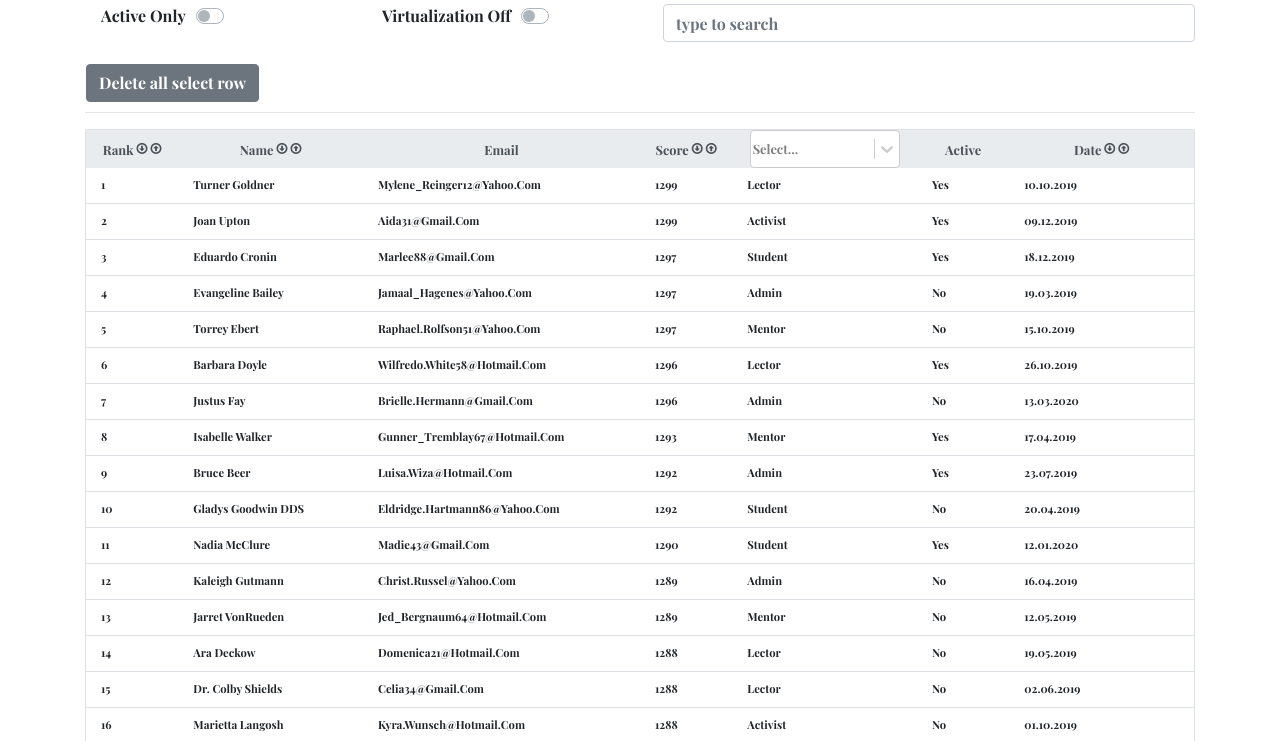
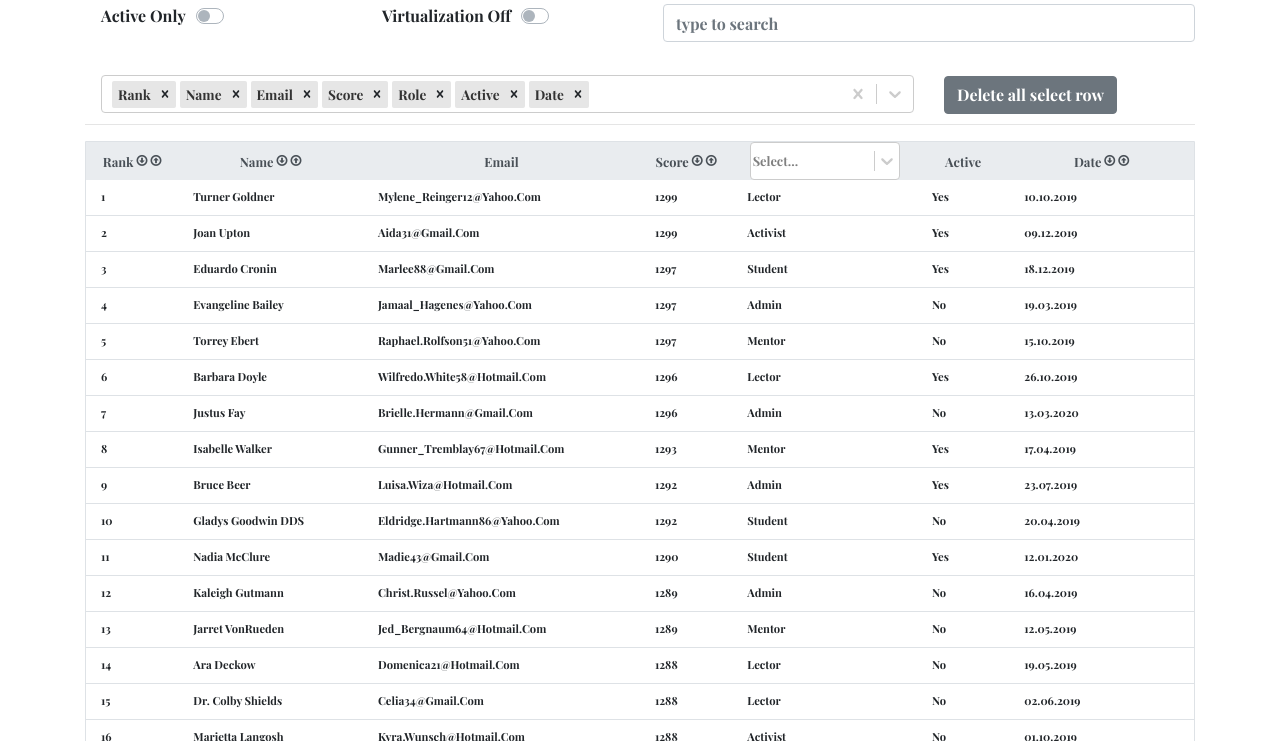
Before and after one commit to Egor-Alexandrovich/datagrid, a React app: page / in a window 1280 px wide. Shown: the part 58-799 px from the top of the page. Built offline with nearby package versions, Linux system fonts and the light colour scheme.

Commit message:
feat: add select column

```diff
--- a/package.json
+++ b/package.json
@@ -16,7 +16,9 @@
     "react-select": "^3.0.8",
     "react-virtualized-auto-sizer": "^1.0.2",
     "react-window": "^1.8.5",
-    "redux": "^4.0.5"
+    "redux": "^4.0.5",
+    "redux-devtools-extension": "^2.13.8",
+    "redux-thunk": "^2.3.0"
   },
   "scripts": {
     "start": "react-scripts start",
--- a/src/components/delete-button/delete-button.js
+++ b/src/components/delete-button/delete-button.js
@@ -5,7 +5,7 @@ import './delete-button.css'
 
 const DeleteButton = ({selectedRow, onDeleteItems}) => {
     return (
-        <div className="row">
+        <div className="col-3">
             <button
                 className="btn btn-secondary btn-custom"
                 onClick = { onDeleteItems }
--- a/src/components/header/header.js
+++ b/src/components/header/header.js
@@ -6,6 +6,7 @@ import './header.css'
 import ActiveFilter from '../active-filter';
 import SearchPanel from '../search-panel';
 import DeleteButton from '../delete-button';
+import SelectColumn from '../select-column';
 
 const Header = ({onActiveFilterChange, onVirtualizationFilter, virtualization}) => {
     return (
@@ -26,7 +27,10 @@ const Header = ({onActiveFilterChange, onVirtualizationFilter, virtualization})
                     <SearchPanel />
                 </div>
             </div>
+            <div className="row align-items-center">
+            <SelectColumn />
             <DeleteButton />
+            </div>
         </header>
     );
 }
--- a/src/components/react-window-component/react-window-component.js
+++ b/src/components/react-window-component/react-window-component.js
@@ -6,35 +6,35 @@ import AutoSizer from "react-virtualized-auto-sizer";
 
 import "./react-window-component.css";
 
-const ReactWindowComponent = ({visibleItems, selectedRow, virtualization, onSelectRow}) => {
+const ReactWindowComponent = ({visibleItems, selectedRow, virtualization, visibleColumn, onSelectRow}) => {
   const itemsCount = visibleItems.length
   const activeRow = (item) => selectedRow.has(item) ? 'activeRow': '';
   const Row = ({ index, style }) => (
     <div className={`table-row ${activeRow(visibleItems[index].rank)}`}
       style={style}
-      onClick = {(e) => {onSelectRow(e, visibleItems[index].rank)}}
+      onClick = {(e) => {onSelectRow(e.shiftKey, visibleItems[index].rank)}}
       >
-        <div className="col-1 table-row__item">{visibleItems[index].rank}</div>
-        <div className="col-2 table-row__item">{visibleItems[index].name}</div>
-        <div className="col-3 table-row__item">{visibleItems[index].email}</div>
-        <div className="col-1 table-row__item">{visibleItems[index].score * -1 }</div>
-        <div className="col-2 table-row__item">{visibleItems[index].role}</div>
-        <div className="col-1 table-row__item">{visibleItems[index].isActive ? 'Yes' : 'No'}</div>
-        <div className="col-2 table-row__item">{visibleItems[index].date.toLocaleString('ru', {year:'numeric', month: 'numeric', day: 'numeric'})}</div>
+        { visibleColumn.has('rank') ? <div className="col-1 table-row__item">{visibleItems[index].rank}</div> : null}
+        { visibleColumn.has('name') ? <div className="col-2 table-row__item">{visibleItems[index].name}</div> : null}
+        { visibleColumn.has('email') ? <div className="col-3 table-row__item">{visibleItems[index].email}</div> : null}
+        { visibleColumn.has('score') ? <div className="col-1 table-row__item">{visibleItems[index].score * -1 }</div>: null}
+        { visibleColumn.has('role') ? <div className="col-2 table-row__item">{visibleItems[index].role}</div>: null}
+        { visibleColumn.has('isActive') ? <div className="col-1 table-row__item">{visibleItems[index].isActive ? 'Yes' : 'No'}</div> : null}
+        { visibleColumn.has('date') ? <div className="col-2 table-row__item">{visibleItems[index].date.toLocaleString('ru', {year:'numeric', month: 'numeric', day: 'numeric'})}</div> : null}
     </div>
   );
   const NotvirtualizRow = visibleItems.map((elem) => (
     <div className={`table-row-novirt col-12 ${activeRow(elem.rank)}`}
-      onClick = {(e) => {onSelectRow(e, elem.rank)}}
+      onClick = {(e) => {onSelectRow(e.shiftKey, elem.rank)}}
       key = {elem.name}
       >
-        <div className="col-1 table-row-novirt__item">{elem.rank}</div>
-        <div className="col-2 table-row-novirt__item">{elem.name}</div>
-        <div className="col-3 table-row-novirt__item">{elem.email}</div>
-        <div className="col-1 table-row-novirt__item">{elem.score * -1 }</div>
-        <div className="col-2 table-row-novirt__item">{elem.role}</div>
-        <div className="col-1 table-row-novirt__item">{elem.isActive ? 'Yes' : 'No'}</div>
-        <div className="col-2 table-row-novirt__item">{elem.date.toLocaleString('ru', {year:'numeric', month: 'numeric', day: 'numeric'})}</div>
+        { visibleColumn.has('rank') ? <div className="col-1 table-row-novirt__item">{elem.rank}</div> :null}
+        { visibleColumn.has('name') ? <div className="col-2 table-row-novirt__item">{elem.name}</div> :null}
+        { visibleColumn.has('email') ? <div className="col-3 table-row-novirt__item">{elem.email}</div> : null}
+        { visibleColumn.has('score') ? <div className="col-1 table-row-novirt__item">{elem.score * -1 }</div> : null}
+        { visibleColumn.has('role') ? <div className="col-2 table-row-novirt__item">{elem.role}</div> : null}
+        { visibleColumn.has('isActive') ? <div className="col-1 table-row-novirt__item">{elem.isActive ? 'Yes' : 'No'}</div>: null}
+        { visibleColumn.has('date') ? <div className="col-2 table-row-novirt__item">{elem.date.toLocaleString('ru', {year:'numeric', month: 'numeric', day: 'numeric'})}</div> : null}
     </div>
   )
   );
@@ -59,10 +59,11 @@ const ReactWindowComponent = ({visibleItems, selectedRow, virtualization, onSele
   );
 }
 
-const mapStateToProps = ({selectedRow, virtualization}) => {
+const mapStateToProps = ({selectedRow, virtualization, visibleColumn}) => {
   return {
     selectedRow:selectedRow,
     virtualization: virtualization,
+    visibleColumn: visibleColumn,
   }
 }
 const mapDispatchToProps =  {
--- a/src/components/score-table/score-table.css
+++ b/src/components/score-table/score-table.css
@@ -1,20 +1,3 @@
-/* .table .thead-light th.active {
-    background-color: #dee2e6;
-}
-.table .thead-light th {
-    text-transform: capitalize;
-    min-width: 100px;
-    vertical-align: middle;
-}
-.fa-arrow-circle-o-down.active, .fa-arrow-circle-o-up.active {
-    color: red;
-}
-.fa-arrow-circle-o-up {
-    margin-right: 3px;
-}
-.rooor {
-    height: 60vh;
-} */
 .score-table {
     border: 1px solid #dee2e6;
     font-family: "Playfair Display", Georgia, serif;
@@ -57,7 +40,6 @@
     border-bottom: 1px solid #dee2e6;
     display: flex;
     align-items: center;
-    justify-content: center;
     padding-left: 0;
     padding-right: 0;
 
@@ -70,7 +52,6 @@
     border-bottom: 1px solid #dee2e6;
     display: flex;
     align-items: center;
-    justify-content: center;
     padding-left: 0;
     padding-right: 0;
 }
@@ -82,7 +63,7 @@
     user-select: none;
     display: flex;
     align-items: center;
-    justify-content: start;
+    justify-content: flex-start;
     height: 35px;
 }
 .table-row__item {
--- a/src/components/score-table/score-table.js
+++ b/src/components/score-table/score-table.js
@@ -5,9 +5,10 @@ import SelectRole from '../select-role';
 import ReactWindowComponent from '../react-window-component';
 import './score-table.css';
 
-const ScoreTable = ({data, selectedColum, filter, searchRequest, selectFilter, virtualization, onSort}) => {
+const ScoreTable = ({data, selectedColum, filter, searchRequest, selectFilter, virtualization, visibleColumn, onSort}) => {
     const renderThead = (item) => {
         const {name, isSelected, isSortUp, isClickOn = false, label, classTh} = item;
+        if (visibleColumn.has(name)){
           let isSortDown = false;
           const classCol = classTh + ' table-header__item';
           if(isSelected === true && isSortUp === false) {isSortDown = true}
@@ -27,6 +28,7 @@ const ScoreTable = ({data, selectedColum, filter, searchRequest, selectFilter, v
             name === 'role' ? <div key={name} className = {classCol}><SelectRole /></div> : <div key={name} className = {classCol}>{label}</div>
           )
       }
+    }
     const isActiveFilter = (data, filter) => {
       if(filter){
         return data.filter((elem) => elem.isActive === true)
@@ -34,6 +36,7 @@ const ScoreTable = ({data, selectedColum, filter, searchRequest, selectFilter, v
       return data;
     }
     const selectedFilter = (data, filter) => {
+      if(filter === null) return data;
       if(filter.length !==0){
         const arrSearchValue = filter.map((elem) => elem.value)
         // eslint-disable-next-line array-callback-return
@@ -52,7 +55,6 @@ const ScoreTable = ({data, selectedColum, filter, searchRequest, selectFilter, v
       });
     }
     const visibleItems = selectedFilter((isActiveFilter(mySearch(data,searchRequest), filter)), selectFilter );
-    // console.log(visibleItems);
 
     return (
       <div className ="container-lg score-table">
@@ -66,7 +68,7 @@ const ScoreTable = ({data, selectedColum, filter, searchRequest, selectFilter, v
     );
   };
 
-  const mapStateToProps = ({data, selectedColum, filter, searchRequest, selectFilter, virtualization}) => {
+  const mapStateToProps = ({data, selectedColum, filter, searchRequest, selectFilter, virtualization, visibleColumn}) => {
     return {
       data: data,
       selectedColum: selectedColum,
@@ -74,6 +76,7 @@ const ScoreTable = ({data, selectedColum, filter, searchRequest, selectFilter, v
       searchRequest: searchRequest,
       selectFilter: selectFilter,
       virtualization: virtualization,
+      visibleColumn: visibleColumn,
     }
   }
   const mapDispatchToProps =  {
@@ -82,19 +85,3 @@ const ScoreTable = ({data, selectedColum, filter, searchRequest, selectFilter, v
 }
 
 export default connect(mapStateToProps, mapDispatchToProps)(ScoreTable);
-
-
-
-
-
-
-{/* <div className ="row table-header">
-          <div className= "col-1 table-header__item">rank</div>
-          <div className= "col-2 table-header__item">name</div>
-          <div className= "col-3 table-header__item">email</div>
-          <div className= "col-1 table-header__item">score</div>
-          <div className= "col-2 table-header__item">role</div>
-          <div className= "col-1 table-header__item">isActive</div>
-          <div className= "col-2 table-header__item">date</div>
-
-        </div> */}
--- /dev/null
+++ b/src/components/select-column/index.js
@@ -0,0 +1,3 @@
+import SelectColumn from './select-column';
+
+export default SelectColumn;
--- /dev/null
+++ b/src/components/select-column/select-column.css
@@ -0,0 +1,3 @@
+.select-column {
+    font-size: 1rem;
+}
--- /dev/null
+++ b/src/components/select-column/select-column.js
@@ -0,0 +1,55 @@
+import React, { Component } from 'react';
+import { connect } from 'react-redux';
+import { AddDeleteColumn } from '../../actions/index';
+
+import Select from 'react-select';
+import './select-column.css';
+
+const options = [
+    { value: 'rank', label: 'Rank' },
+    { value: 'name', label: 'Name' },
+    { value: 'email', label: 'Email' },
+    { value: 'score', label: 'Score' },
+    { value: 'role', label: 'Role' },
+    { value: 'isActive', label: 'Active' },
+    { value: 'date', label: 'Date' }
+  ]
+
+class SelectColumn extends Component {
+state = {
+    selectedOption: [],
+    }
+handleChange = (selectedOption) => {
+    this.setState({ selectedOption });
+    console.log(selectedOption);
+    let result = [];
+    if(selectedOption !== null) {
+      result = selectedOption.map((elem) => elem.value)
+    }
+    this.props.onIputChange(result);
+}
+render(){
+    return (
+        <Select
+        defaultValue={options}
+        isMulti
+        name="role"
+        options={options}
+        className="basic-multi-select col-9 select-column"
+        classNamePrefix="select"
+        onChange={this.handleChange}
+      />
+    );
+}
+}
+
+const mapStateToProps = ({selectFilter}) => {
+    return {
+        selectFilter: selectFilter,
+    }
+  }
+  const mapDispatchToProps =  {
+    onIputChange: AddDeleteColumn,
+
+  }
+export default connect(mapStateToProps, mapDispatchToProps )(SelectColumn);
--- a/src/components/select-role/select-role.js
+++ b/src/components/select-role/select-role.js
@@ -15,7 +15,7 @@ const options = [
 
 class SelectRole extends Component {
 state = {
-    selectedOption: null,
+    selectedOption: [],
     }
 handleChange = (selectedOption) => {
     this.setState({ selectedOption });
--- a/src/reducers/index.js
+++ b/src/reducers/index.js
@@ -15,6 +15,7 @@ const initialState = {
     searchRequest: '',
     selectFilter: [],
     selectedRow: new Set(),
+    visibleColumn: new Set(['rank','name', 'email', 'score', 'role', 'isActive', 'date'])
 }
 const sortRow = ({data, selectedColum}, sortRow) => {
     const itemIndex = selectedColum.findIndex(({name}) => name === sortRow);
@@ -47,8 +48,7 @@ const selectColum = ({selectedColum}, sortColum) => {
     return newArray;
 }
 const selectRow = ({selectedRow}, event, rank) => {
-    event.preventDefault();
-    if(event.shiftKey){
+    if(event){
         const newSetRow = new Set([...selectedRow])
         return newSetRow.add(rank);
     }
@@ -94,6 +94,11 @@ const reducer = (state = initialState, action) => {
                 ...state,
                 selectFilter: action.payload,
             }
+        case 'ADD_DELETE_COLUMN' :
+            return {
+                ...state,
+                visibleColumn: new Set(action.payload)
+            }
         case 'SELECT_ROW' :
             return {
                 ...state,
```
Also changed, not shown: src/actions/index.js (+7 -0 lines), src/components/active-filter/active-filter.js (+0 -8 lines), src/store.js (+8 -2 lines), 1 other file. Lines whose indentation alone changed are shown as unchanged.
